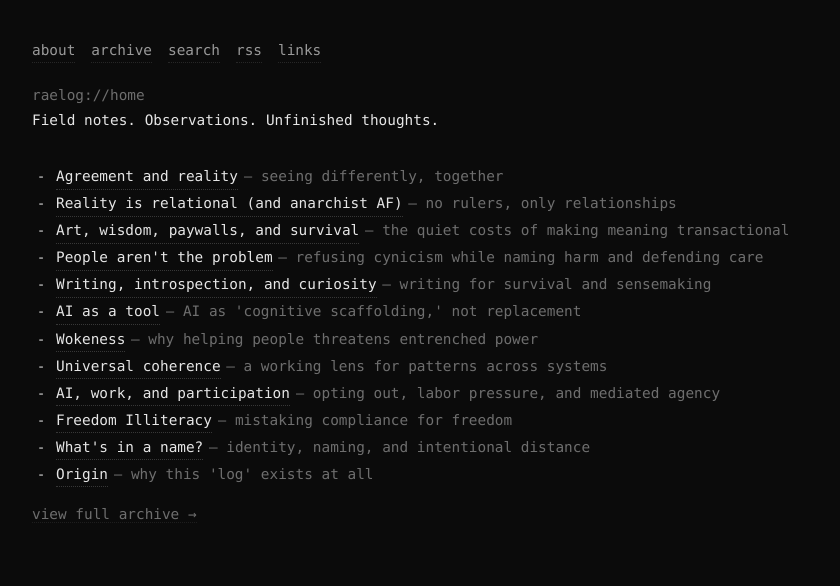
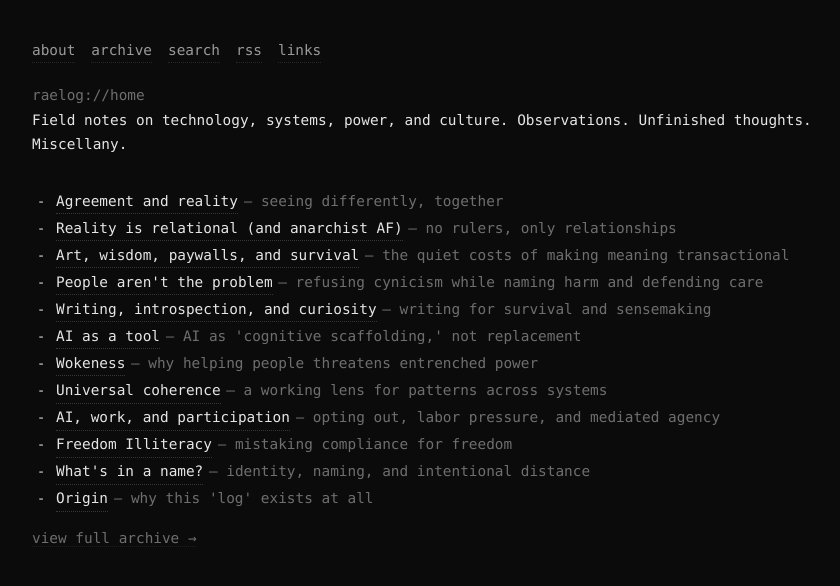
Before and after one commit to raelovejoy/raelog, a Jekyll site: the page built from index.html, in a window 1280 px wide. Shown: the top 586 px of the page, without its empty margins (208-1048 px from the left). Built offline with Jekyll 4.4.1, drawn with Linux system fonts in a browser that asks for light colours.

Commit message:
Update index.html

```diff
--- a/index.html
+++ b/index.html
@@ -6,7 +6,7 @@
 <span class="dim">raelog://home</span>
 
 <header class="header">
-  <p class="sub">Field notes. Observations. Unfinished thoughts.</p>
+  <p class="sub">Field notes on technology, systems, power, and culture. Observations. Unfinished thoughts. Miscellany.</p>
 </header>
 
 <section class="list">
```
